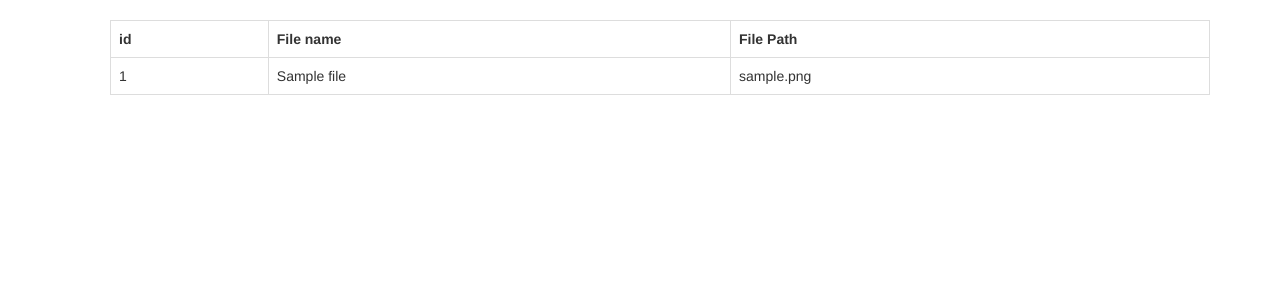
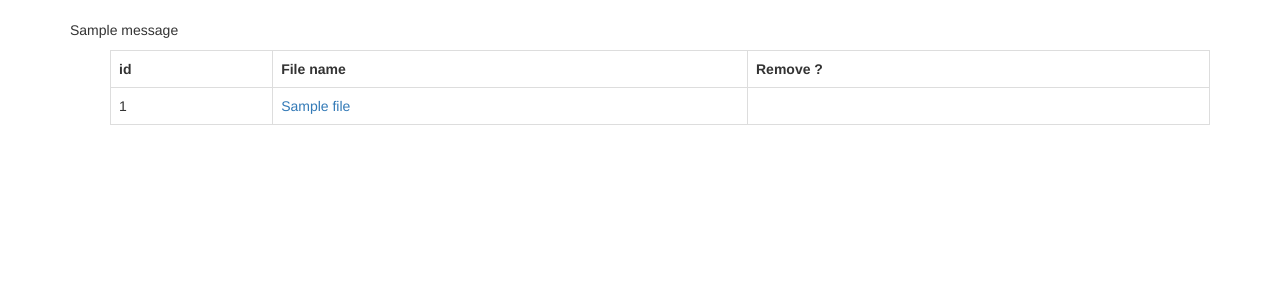
Before and after one commit to jtwp470/private-easy-uploader, a Flask app: page / in a window 1280 px wide. Shown: the part 52-352 px from the top of the page. Run offline with Flask 2, Linux system fonts and the light colour scheme; tables that the repository leaves empty hold one stand-in row (values such as "Sample post"); one stand-in notice (Sample message) is shown; some libraries are stand-ins or nearby versions.

Commit message:
Change list_files.html

```diff
--- a/manage.py
+++ b/manage.py
@@ -2,6 +2,7 @@ from flask.ext.script import Manager
 from pe_uploader import app, db
 
 manager = Manager(app)
+
 
 @manager.command
 def init_db():
--- a/pe_uploader/__init__.py
+++ b/pe_uploader/__init__.py
@@ -3,7 +3,7 @@ from flask.ext.sqlalchemy import SQLAlchemy
 import os
 
 
-UPLOAD_FOLDER = os.path.dirname(__file__) + "/files"
+UPLOAD_FOLDER = os.path.dirname(__file__) + "/files"  # 絶対パス
 ALLOWED_EXTENSIONS = set(['txt', 'pdf', 'png', 'jpg', 'jpeg', 'gif'])
 
 app = Flask(__name__)
--- a/pe_uploader/templates/layout.html
+++ b/pe_uploader/templates/layout.html
@@ -27,7 +27,7 @@
                   data-target="#bs-example-navbar-collapse-1" aria-expanded="false">
             <span class="icon-bar"></span>
           </button>
-          <a href="#" class="navbar-brand">Private Easy Uploader</a>
+          <a href="/" class="navbar-brand">Private Easy Uploader</a>
         </div>
         <!-- navbar-header -->
 
@@ -46,6 +46,9 @@
     </nav>
 
     <div class="container">
+      {% for message in get_flashed_messages() %}
+      <p class="flash">{{ message | safe }}</p>
+      {% endfor %}
       {% block body %}{% endblock %}
     </div>
     <!-- jQuery (necessary for Bootstrap's JavaScript plugins) -->
--- a/pe_uploader/templates/list_files.html
+++ b/pe_uploader/templates/list_files.html
@@ -3,9 +3,9 @@
 
   <ul class="files">
     <table class="table table-bordered">
-      <th>id</th><th>File name</th><th>File Path</th>
+      <th>id</th><th>File name</th><th>Remove ?</th>
       {% for file in files %}
-      <tr><td>{{ file.id }}</td><td>{{ file.name }}</td><td>{{ file.path }}</td></tr>
+      <tr><td>{{ file.id }}</td><td><a href="{{ file.path }}">{{ file.name }}</a></td><td></td>
       {% endfor %}
     </table>
   </ul>
--- a/pe_uploader/views.py
+++ b/pe_uploader/views.py
@@ -1,6 +1,6 @@
 import os
 from flask import request, redirect, url_for, render_template, \
-    send_from_directory
+    send_from_directory, flash
 from pe_uploader import app, db
 from pe_uploader.models import Files
 from werkzeug import secure_filename
@@ -9,6 +9,7 @@ from werkzeug import secure_filename
 @app.route('/')
 def list_files():
     files = Files.query.order_by(Files.id.desc()).all()
+    print(files)
     return render_template('list_files.html', files=files)
 
 
@@ -17,32 +18,47 @@ def allowed_file(filename):
         filename.rsplit('.', 1)[1] in app.config['ALLOWED_EXTENSIONS']
 
 
+# 与えられたfilenameを現在時刻とハッシュ化して返す
+def hashed_filename(filename):
+    import datetime
+    import hashlib
+
+    ext = "." + filename.rsplit('.', 1)[1]
+    now = datetime.datetime.today()
+    now = now.strftime("%Y/%m/%d-%H:%M:%S:%f")
+    hashed = now + filename
+    return hashlib.sha1(hashed.encode()).hexdigest() + ext
+
+
 @app.route('/upload', methods=['GET', 'POST'])
 def upload_file():
     if request.method == 'POST':
         fileobj = request.files['file']
-        path = "{upload}/{name}".format(
-            upload=app.config['UPLOAD_FOLDER'], name=fileobj.filename)
         if fileobj and allowed_file(fileobj.filename):
-            filename = secure_filename(fileobj.filename)
-            fileobj.save(os.path.join(app.config['UPLOAD_FOLDER'], filename))
+            filename_raw = secure_filename(fileobj.filename)  # 生のファイル名
+            filename_hashed = hashed_filename(filename_raw)   # ハッシュ化されたファイル名
+            # 保存先はハッシュ化されたファイルパスを選択する必要がある
+            filepath = os.path.join(app.config['UPLOAD_FOLDER'],
+                                    filename_hashed)
+            fileobj.save(filepath)
             # Register db
-            file = Files(name=fileobj.filename, path=path)
-            print(file)
+            file = Files(name=filename_raw, path="files/" + filename_hashed)
             db.session.add(file)
             db.session.commit()
+            flash('<div class="alert alert-success" role="alert">Successfly upload file</div>')
             # return redirect(url_for('uploaded_file', filename=filename))
+        flash('<div class="alert alert-info" role="alert">No file uploaded.</div>')
         return redirect(url_for('list_files'))
     return render_template('upload.html')
 
 
-# 実際にファイルをアップロードするところ
-@app.route('/upload/<filename>')
+# 実際にファイルをみる
+@app.route('/files/<filename>')
 def uploaded_file(filename):
     return send_from_directory(app.config['UPLOAD_FOLDER'], filename)
 
 
-# 各ファイルの情報を見る
-@app.route('/files/<int:file_id>/')
-def show_files(file_id):
-    return NotImplementedError()
+# ファイルを削除する
+@app.route('/files/<filename>/delete', methods=['DELETE'])
+def delete_file(filename):
+    return NotImplementedError('DELETE')
```
